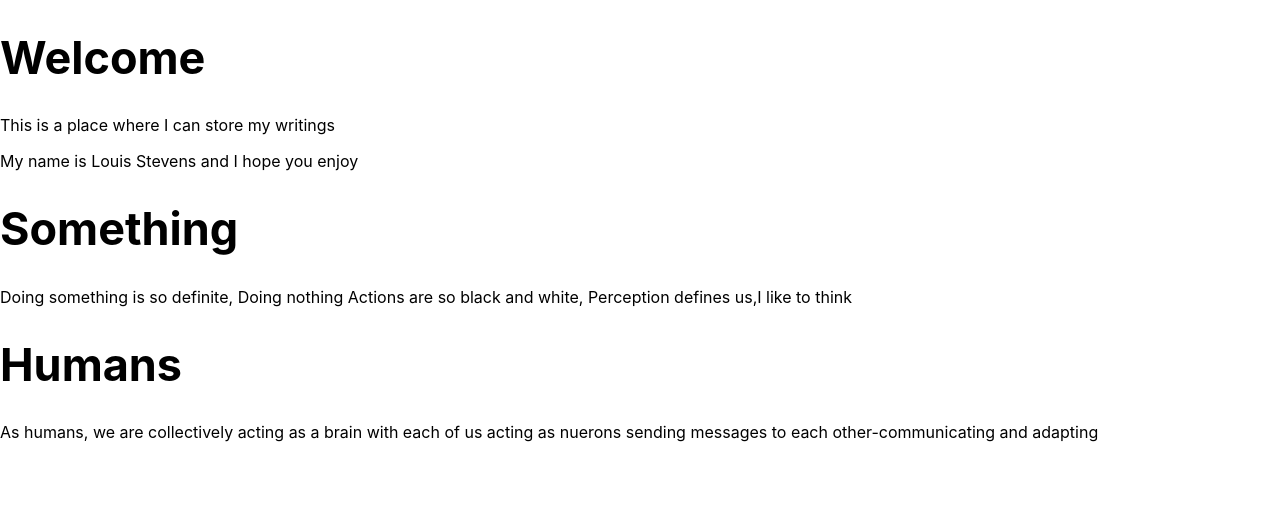
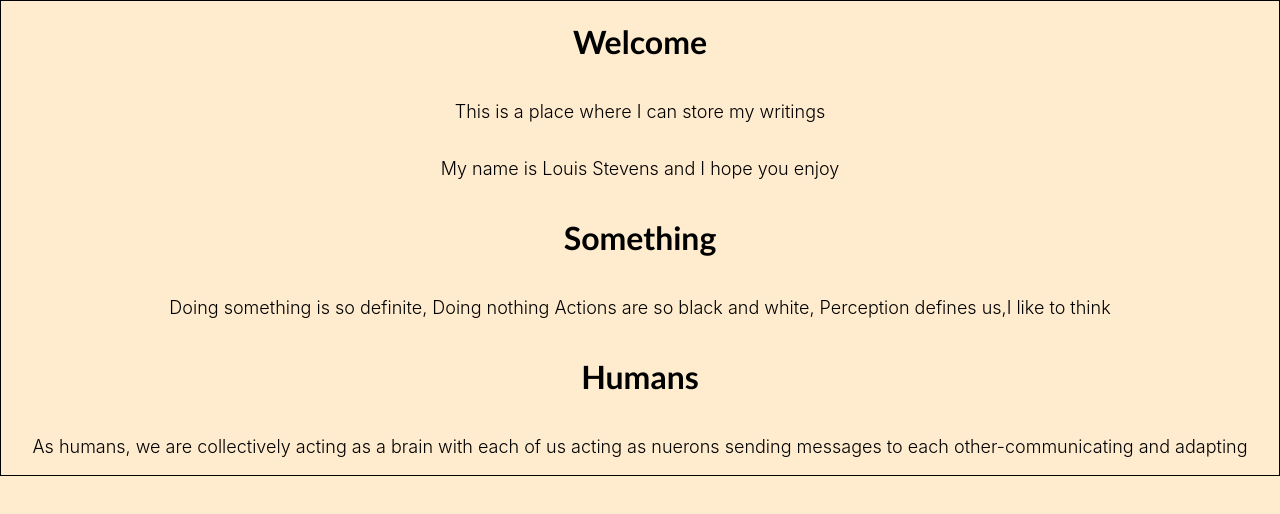
Before and after one commit to loustevenshere/lous-writings-vercel, a React (Create React App) app: page / in a window 1280 px wide. Shown: the top 514 px of the page. Built offline with nearby package versions, Linux system fonts and the light colour scheme.

Commit message:
Started styling

```diff
--- a/src/App.css
+++ b/src/App.css
@@ -1,44 +1,9 @@
-main {
-  align-content: center;
-  box-sizing: border-box;
-  display: grid;
-  font-family: 'SF Pro Text', 'SF Pro Icons', 'Helvetica Neue', 'Helvetica',
-    'Arial', sans-serif;
-  hyphens: auto;
-  line-height: 1.65;
-  margin: 0 auto;
-  max-width: 680px;
-  min-height: 100vh;
-  padding: 72px 0;
+div {
+  display: flex;
+  justify-content: center;
+  align-items: center;
+}
+
+p {
   text-align: center;
 }
-h1 {
-  font-size: 45px;
-}
-h2 {
-  margin-top: 1.5em;
-}
-p {
-  font-size: 16px;
-}
-a {
-  border-bottom: 1px solid white;
-  color: #0076ff;
-  cursor: pointer;
-  text-decoration: none;
-  transition: all 0.2s ease;
-}
-a:hover {
-  border-bottom: 1px solid #0076ff;
-}
-code,
-pre {
-  color: #d400ff;
-  font-family: Menlo, Monaco, Lucida Console, Liberation Mono, DejaVu Sans Mono,
-    Bitstream Vera Sans Mono, Courier New, monospace, serif;
-  font-size: 0.92em;
-}
-code:before,
-code:after {
-  content: '\`';
-}
--- a/src/App.js
+++ b/src/App.js
@@ -6,12 +6,12 @@ import PoemList from './Components/PoemList';
 function App() {
 
   return (
-    <>
+    <div>
 <h1 className="title">Welcome</h1>
 <p>This is a place where I can store my writings</p>
 <p>My name is Louis Stevens and I hope you enjoy</p>
 <PoemList />
-    </>
+    </div>
   );
 }
 
--- a/src/Components/Poem.js
+++ b/src/Components/Poem.js
@@ -1,11 +1,12 @@
 import React from 'react'
+import '../Styling/Poem.css'
 
 const Poem = ({poem}) => {
     return (
-        <>
+        <div>
         <h1>{poem.title}</h1>
         <p>{poem.text}</p>
-        </>
+        </div>
     )
 }
 
--- /dev/null
+++ b/src/Styling/Poem.css
@@ -0,0 +1,22 @@
+body {
+    background-color: blanchedalmond;
+    border: 1px solid black;
+}
+
+h1 {
+    font-family: 'Gill Sans', 'Gill Sans MT', Calibri, 'Trebuchet MS', sans-serif;
+}
+
+p {
+    width: 100%;
+    font-size: large;
+    font-weight: 300;
+
+}
+
+div {
+    display: flex;
+    flex-direction: column;
+    justify-content: center;
+    align-items: center;
+}
```
